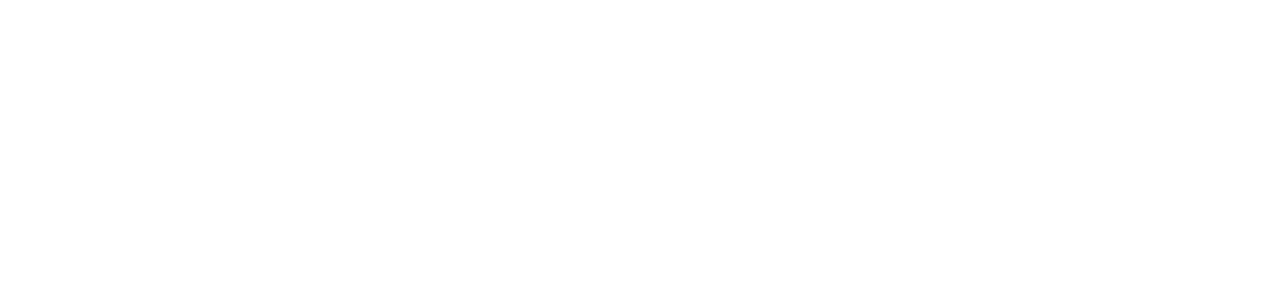
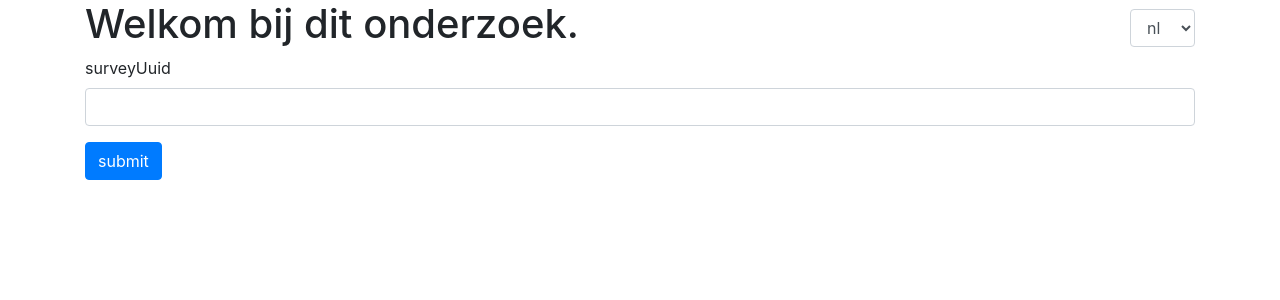
Before and after one commit to mmsr-tud-32/survey, a Vue app: page / in a window 1280 px wide. Shown: the top 300 px of the page. Built offline with nearby package versions, Linux system fonts and the light colour scheme.

Commit message:
Create home route

```diff
--- a/src/router.ts
+++ b/src/router.ts
@@ -1,5 +1,6 @@
 import Vue from 'vue';
 import Router from 'vue-router';
+import Survey from './views/Survey.vue';
 import Home from './views/Home.vue';
 
 Vue.use(Router);
@@ -9,9 +10,14 @@
   base: process.env.BASE_URL,
   routes: [
     {
+      path: '/',
+      name: 'home',
+      component: Home,
+    },
+    {
       path: '/survey/:uuid',
       name: 'home',
-      component: Home,
+      component: Survey,
     },
     {
       path: '/intro',
@@ -23,5 +29,10 @@
       name: 'question',
       component: () => import(/* webpackChunkName: "question" */ './views/Question.vue'),
     },
+    {
+      path: '/error',
+      name: 'error',
+      component: () => import(/* webpackChunkName: "error" */ './views/Error.vue'),
+    },
   ],
 });
--- a/src/store.ts
+++ b/src/store.ts
@@ -46,7 +46,12 @@
       });
     },
     setSurveyUuid({commit}, uuid) {
+      return axios({
+        method: 'get',
+        url: `${process.env.VUE_APP_API_HOST}/survey/${uuid}`,
+      }).then((response) => {
         commit('SET_SURVEY_UUID', uuid);
+      });
     },
   },
 });
--- /dev/null
+++ b/src/views/Error.vue
@@ -0,0 +1,17 @@
+<template>
+  <div>
+    <h2>{{$t("error_title")}}</h2>
+    <p>{{$t("error")}}</p>
+    <router-link class="btn btn-primary" to="/">{{$t("back")}}</router-link>
+  </div>
+</template>
+
+<script>
+  export default {
+    name: 'Error',
+  };
+</script>
+
+<style scoped>
+
+</style>
--- a/src/views/Home.vue
+++ b/src/views/Home.vue
@@ -1,16 +1,15 @@
 <template>
-  <div class="home">
+  <div>
     <div class="row">
       <h1 class="col">{{$t("welcome")}}</h1>
       <LocaleChanger class="col-auto"></LocaleChanger>
     </div>
-    <p>{{$t("welcome_msg")}}</p>
-    <form @submit="startSurvey">
+    <form @submit="submitForm">
       <div class="form-group">
-        <label for="name">{{$t("name")}}</label>
-        <input type="text" class="form-control" id="name" :placeholder="$t('name')" v-model="name" required>
+        <label for="surveyUuid">{{$t("surveyUuid")}}</label>
+        <input id="surveyUuid" v-model="surveyUuid" class="form-control" required>
       </div>
-      <input type="submit" class="btn btn-primary" :value="$t('start')">
+      <input type="submit" class="btn btn-primary" :value="$t('submit')">
     </form>
   </div>
 </template>
@@ -20,22 +19,21 @@
   import LocaleChanger from '@/components/LocaleChanger.vue';
 
   @Component({
-    components: {
-      LocaleChanger,
-    },
+    components: {LocaleChanger},
   })
   export default class Home extends Vue {
-    private name: string = '';
+    private surveyUuid: string = '';
 
-    private created() {
-      this.$store.dispatch('setSurveyUuid', this.$route.params.uuid);
-    }
-
-    private async startSurvey(event: Event) {
+    private submitForm(event: Event) {
       event.preventDefault();
 
-      this.$store.dispatch('createSubmission', this.name)
-        .then(() => this.$router.push('/intro'));
+      this.$store.dispatch('setSurveyUuid', this.surveyUuid)
+        .then(() => this.$router.push(`/survey/${this.surveyUuid}`))
+        .catch(() => this.$router.push('/error'));
     }
   }
 </script>
+
+<style scoped>
+
+</style>
--- /dev/null
+++ b/src/views/Survey.vue
@@ -0,0 +1,42 @@
+<template>
+  <div class="home">
+    <div class="row">
+      <h1 class="col">{{$t("welcome")}}</h1>
+      <LocaleChanger class="col-auto"></LocaleChanger>
+    </div>
+    <p>{{$t("welcome_msg")}}</p>
+    <form @submit="startSurvey">
+      <div class="form-group">
+        <label for="name">{{$t("name")}}</label>
+        <input type="text" class="form-control" id="name" :placeholder="$t('name')" v-model="name" required>
+      </div>
+      <input type="submit" class="btn btn-primary" :value="$t('start')">
+    </form>
+  </div>
+</template>
+
+<script lang="ts">
+  import {Component, Vue} from 'vue-property-decorator';
+  import LocaleChanger from '@/components/LocaleChanger.vue';
+
+  @Component({
+    components: {
+      LocaleChanger,
+    },
+  })
+  export default class Survey extends Vue {
+    private name: string = '';
+
+    private created() {
+      this.$store.dispatch('setSurveyUuid', this.$route.params.uuid);
+    }
+
+    private startSurvey(event: Event) {
+      event.preventDefault();
+
+      this.$store.dispatch('createSubmission', this.name)
+        .then(() => this.$router.push('/intro'))
+        .catch(() => this.$router.push('/error'));
+    }
+  }
+</script>
```
Lines whose indentation alone changed are shown as unchanged.
